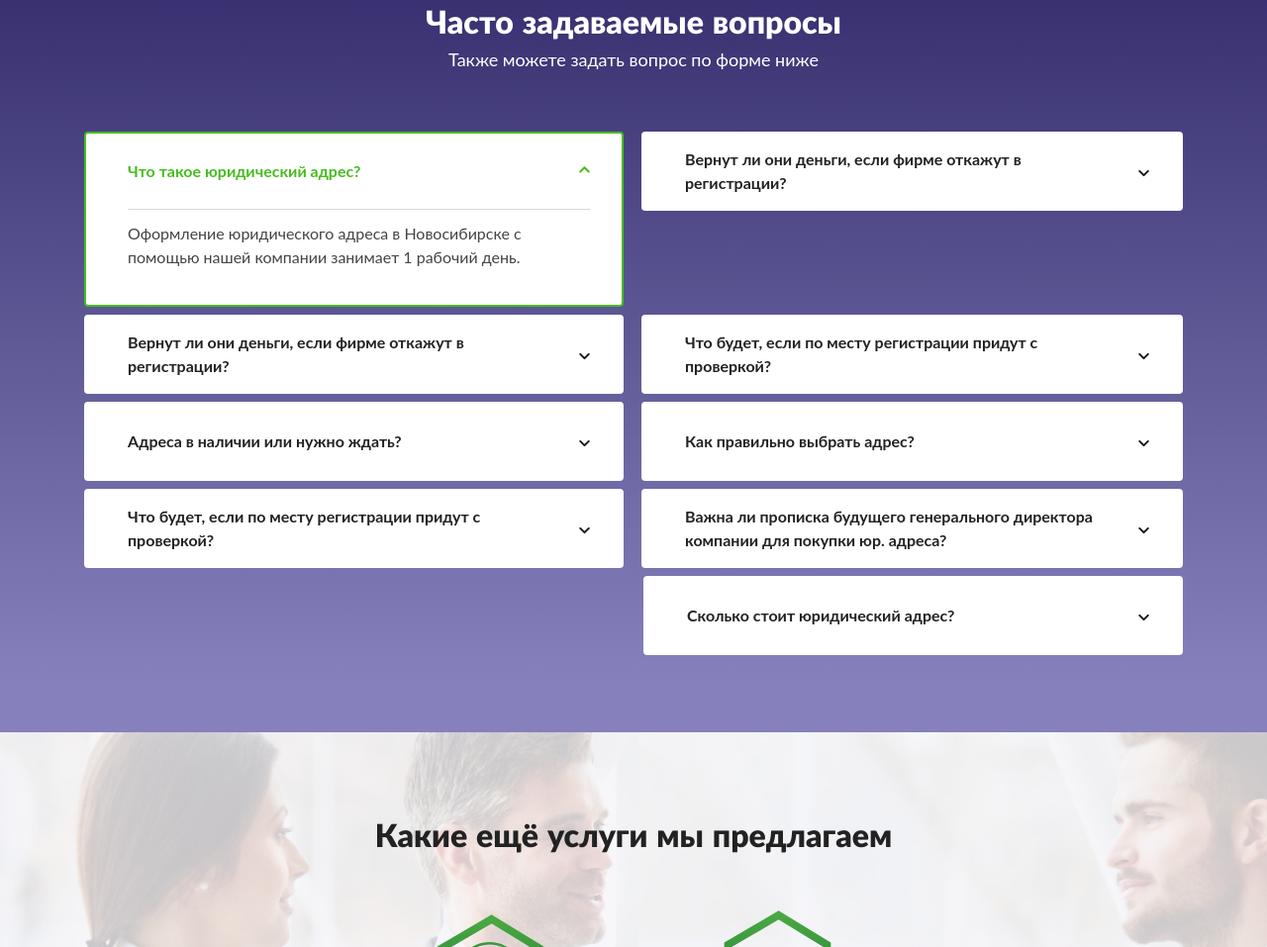
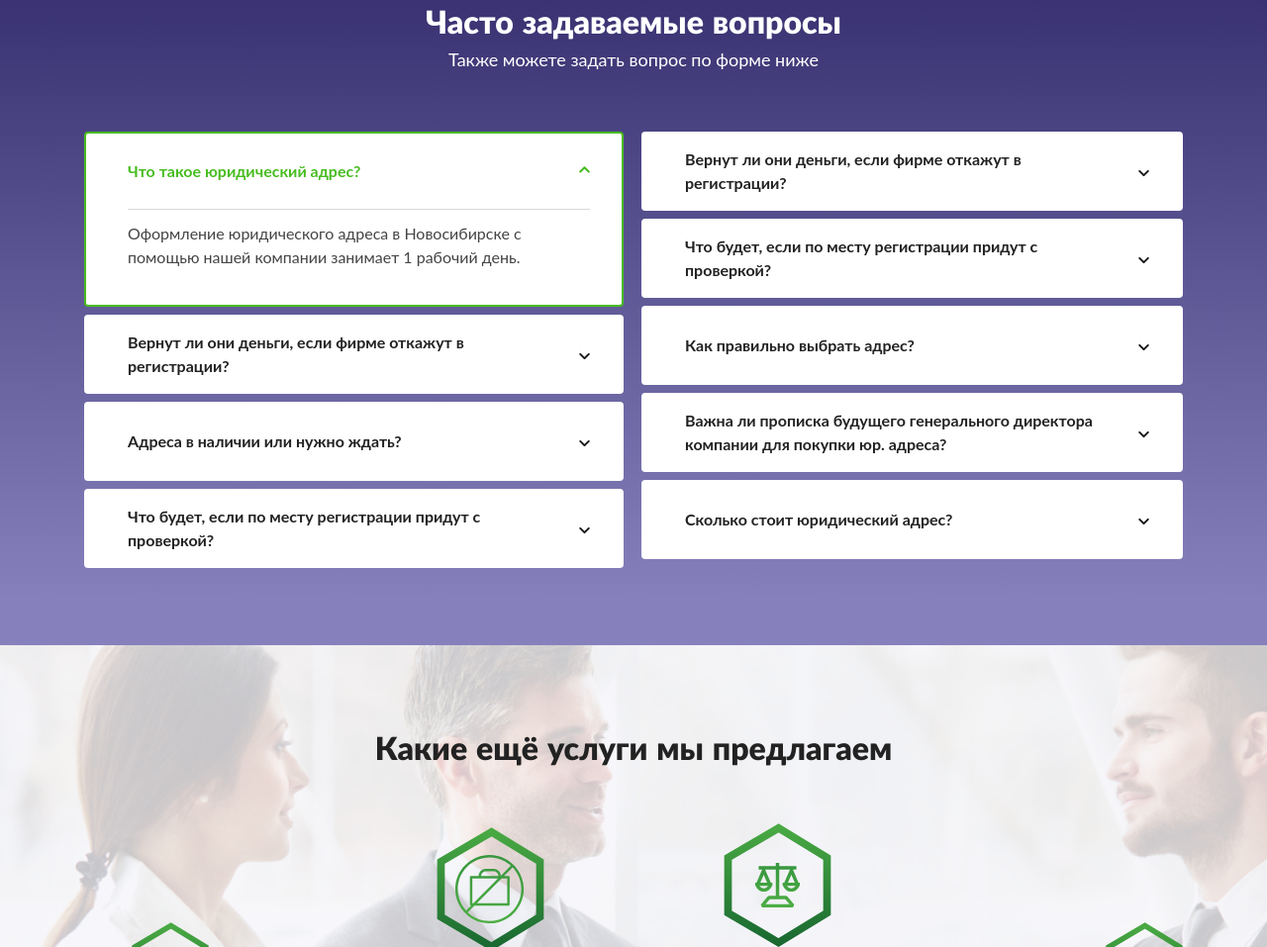
Before and after one commit to Otabek777/Nalogsib, a plain HTML site: page legal.html in a window 1280 px wide. Shown: the part 3653-4610 px from the top of the page at 99% size. Drawn offline with Linux system fonts and the light colour scheme; a web font is replaced by a local one.

Commit message:
Revert "ПРАВКИ"
This reverts commit a04fc9fa64ab2f3bd35542422c6de93a467877ef.

```diff
--- a/legal.html
+++ b/legal.html
@@ -448,7 +448,7 @@
                 </div>
                 <p class="questions__text">Также можете задать вопрос по форме ниже</p>
                 <div class="questions__box">
-                    <div class="questions__wrap">
+                    <div class="left">
                         <div class="questions__accordion active">
                             <div class="accordion_btn">
                                 <p class="title">Что такое юридический адрес?</p>
@@ -464,8 +464,6 @@
                                 </div>
                             </div>
                         </div>
-                    </div>
-                    <div class="questions__wrap">
                         <div class="questions__accordion">
                             <div class="accordion_btn">
                                 <p class="title">Вернут ли они деньги, если фирме откажут в регистрации?</p>
@@ -481,11 +479,9 @@
                                 </div>
                             </div>
                         </div>
-                    </div>
-                    <div class="questions__wrap">
                         <div class="questions__accordion">
                             <div class="accordion_btn">
-                                <p class="title">Вернут ли они деньги, если фирме откажут в регистрации?</p>
+                                <p class="title">Адреса в наличии или нужно ждать?</p>
                                 <div class="down">
                                     <svg xmlns="http://www.w3.org/2000/svg" width="11" height="8" viewBox="0 0 11 8" fill="none">
                                         <path d="M10.5 1.17C10.3126 0.983753 10.0592 0.879211 9.795 0.879211C9.53082 0.879211 9.27736 0.983753 9.09 1.17L5.5 4.71L1.96 1.17C1.77264 0.983753 1.51919 0.879211 1.255 0.879211C0.990816 0.879211 0.737365 0.983753 0.550002 1.17C0.456274 1.26297 0.381879 1.37357 0.33111 1.49543C0.280342 1.61729 0.254204 1.74799 0.254204 1.88C0.254204 2.01202 0.280342 2.14272 0.33111 2.26458C0.381879 2.38644 0.456274 2.49704 0.550002 2.59L4.79 6.83C4.88297 6.92373 4.99357 6.99813 5.11543 7.04889C5.23728 7.09966 5.36799 7.1258 5.5 7.1258C5.63201 7.1258 5.76272 7.09966 5.88458 7.04889C6.00644 6.99813 6.11704 6.92373 6.21 6.83L10.5 2.59C10.5937 2.49704 10.6681 2.38644 10.7189 2.26458C10.7697 2.14272 10.7958 2.01202 10.7958 1.88C10.7958 1.74799 10.7697 1.61729 10.7189 1.49543C10.6681 1.37357 10.5937 1.26297 10.5 1.17Z" fill="#181818"/>
@@ -498,8 +494,6 @@
                                 </div>
                             </div>
                         </div>
-                    </div>
-                    <div class="questions__wrap">
                         <div class="questions__accordion">
                             <div class="accordion_btn">
                                 <p class="title">Что будет, если по месту регистрации придут с проверкой?</p>
@@ -516,10 +510,10 @@
                             </div>
                         </div>
                     </div>
-                    <div class="questions__wrap">
+                    <div class="right">
                         <div class="questions__accordion">
                             <div class="accordion_btn">
-                                <p class="title">Адреса в наличии или нужно ждать?</p>
+                                <p class="title">Вернут ли они деньги, если фирме откажут в регистрации?</p>
                                 <div class="down">
                                     <svg xmlns="http://www.w3.org/2000/svg" width="11" height="8" viewBox="0 0 11 8" fill="none">
                                         <path d="M10.5 1.17C10.3126 0.983753 10.0592 0.879211 9.795 0.879211C9.53082 0.879211 9.27736 0.983753 9.09 1.17L5.5 4.71L1.96 1.17C1.77264 0.983753 1.51919 0.879211 1.255 0.879211C0.990816 0.879211 0.737365 0.983753 0.550002 1.17C0.456274 1.26297 0.381879 1.37357 0.33111 1.49543C0.280342 1.61729 0.254204 1.74799 0.254204 1.88C0.254204 2.01202 0.280342 2.14272 0.33111 2.26458C0.381879 2.38644 0.456274 2.49704 0.550002 2.59L4.79 6.83C4.88297 6.92373 4.99357 6.99813 5.11543 7.04889C5.23728 7.09966 5.36799 7.1258 5.5 7.1258C5.63201 7.1258 5.76272 7.09966 5.88458 7.04889C6.00644 6.99813 6.11704 6.92373 6.21 6.83L10.5 2.59C10.5937 2.49704 10.6681 2.38644 10.7189 2.26458C10.7697 2.14272 10.7958 2.01202 10.7958 1.88C10.7958 1.74799 10.7697 1.61729 10.7189 1.49543C10.6681 1.37357 10.5937 1.26297 10.5 1.17Z" fill="#181818"/>
@@ -532,8 +526,21 @@
                                 </div>
                             </div>
                         </div>
-                    </div>
-                    <div class="questions__wrap">
+                        <div class="questions__accordion">
+                            <div class="accordion_btn">
+                                <p class="title">Что будет, если по месту регистрации придут с проверкой?</p>
+                                <div class="down">
+                                    <svg xmlns="http://www.w3.org/2000/svg" width="11" height="8" viewBox="0 0 11 8" fill="none">
+                                        <path d="M10.5 1.17C10.3126 0.983753 10.0592 0.879211 9.795 0.879211C9.53082 0.879211 9.27736 0.983753 9.09 1.17L5.5 4.71L1.96 1.17C1.77264 0.983753 1.51919 0.879211 1.255 0.879211C0.990816 0.879211 0.737365 0.983753 0.550002 1.17C0.456274 1.26297 0.381879 1.37357 0.33111 1.49543C0.280342 1.61729 0.254204 1.74799 0.254204 1.88C0.254204 2.01202 0.280342 2.14272 0.33111 2.26458C0.381879 2.38644 0.456274 2.49704 0.550002 2.59L4.79 6.83C4.88297 6.92373 4.99357 6.99813 5.11543 7.04889C5.23728 7.09966 5.36799 7.1258 5.5 7.1258C5.63201 7.1258 5.76272 7.09966 5.88458 7.04889C6.00644 6.99813 6.11704 6.92373 6.21 6.83L10.5 2.59C10.5937 2.49704 10.6681 2.38644 10.7189 2.26458C10.7697 2.14272 10.7958 2.01202 10.7958 1.88C10.7958 1.74799 10.7697 1.61729 10.7189 1.49543C10.6681 1.37357 10.5937 1.26297 10.5 1.17Z" fill="#181818"/>
+                                    </svg>
+                                </div>
+                            </div>
+                            <div class="accordion_block">
+                                <div class="wrap">
+                                    <p class="text">Оформление юридического адреса в Новосибирске с помощью нашей компании занимает 1 рабочий день.</p>
+                                </div>
+                            </div>
+                        </div>
                         <div class="questions__accordion">
                             <div class="accordion_btn">
                                 <p class="title">Как правильно выбрать адрес?</p>
@@ -549,25 +556,6 @@
                                 </div>
                             </div>
                         </div>
-                    </div>
-                    <div class="questions__wrap">
-                        <div class="questions__accordion">
-                            <div class="accordion_btn">
-                                <p class="title">Что будет, если по месту регистрации придут с проверкой?</p>
-                                <div class="down">
-                                    <svg xmlns="http://www.w3.org/2000/svg" width="11" height="8" viewBox="0 0 11 8" fill="none">
-                                        <path d="M10.5 1.17C10.3126 0.983753 10.0592 0.879211 9.795 0.879211C9.53082 0.879211 9.27736 0.983753 9.09 1.17L5.5 4.71L1.96 1.17C1.77264 0.983753 1.51919 0.879211 1.255 0.879211C0.990816 0.879211 0.737365 0.983753 0.550002 1.17C0.456274 1.26297 0.381879 1.37357 0.33111 1.49543C0.280342 1.61729 0.254204 1.74799 0.254204 1.88C0.254204 2.01202 0.280342 2.14272 0.33111 2.26458C0.381879 2.38644 0.456274 2.49704 0.550002 2.59L4.79 6.83C4.88297 6.92373 4.99357 6.99813 5.11543 7.04889C5.23728 7.09966 5.36799 7.1258 5.5 7.1258C5.63201 7.1258 5.76272 7.09966 5.88458 7.04889C6.00644 6.99813 6.11704 6.92373 6.21 6.83L10.5 2.59C10.5937 2.49704 10.6681 2.38644 10.7189 2.26458C10.7697 2.14272 10.7958 2.01202 10.7958 1.88C10.7958 1.74799 10.7697 1.61729 10.7189 1.49543C10.6681 1.37357 10.5937 1.26297 10.5 1.17Z" fill="#181818"/>
-                                    </svg>
-                                </div>
-                            </div>
-                            <div class="accordion_block">
-                                <div class="wrap">
-                                    <p class="text">Оформление юридического адреса в Новосибирске с помощью нашей компании занимает 1 рабочий день.</p>
-                                </div>
-                            </div>
-                        </div>
-                    </div>
-                    <div class="questions__wrap">
                         <div class="questions__accordion">
                             <div class="accordion_btn">
                                 <p class="title">Важна ли прописка будущего генерального директора компании для покупки юр. адреса?</p>
@@ -583,8 +571,6 @@
                                 </div>
                             </div>
                         </div>
-                    </div>
-                    <div class="questions__wrap">
                         <div class="questions__accordion">
                             <div class="accordion_btn">
                                 <p class="title">Сколько стоит юридический адрес?</p>
--- a/scss/style.scss
+++ b/scss/style.scss
@@ -1056,25 +1056,25 @@ ul, ol {
 .questions__box {
     margin-top: 62px;
     display: flex;
-    flex-wrap: wrap;
     justify-content: space-between;
-}
-.questions__wrap {
-    width: 545px;
+    .left {
+        width: 545px;
+        .questions__accordion:nth-child(1) {
+            .accordion_btn {
+                height: 67px;
+            }
+        }
+    }
+    .right {
+        width: 547px;
+    }
 }
 .questions__accordion {
-    width: 100%;
     background: #FFFFFF;
     border-radius: 4px;
     margin-bottom: 8px;
     border: 2px solid transparent;
     transition: all .2s ease;
-}
-.questions__wrap:nth-child(2n) {
-    width: 547px;
-}
-.questions__wrap:last-child {
-    margin-left: auto;
 }
 .questions__accordion:hover {
     border: 2px solid #47BC1F;
@@ -2743,10 +2743,4 @@ ul, ol {
         left: 16px;
         right: 27px;
     }
-    .questions__wrap {
-        width: 100%;
-    }
-    .questions__wrap:nth-child(2n) {
-        width: 100%;
-    }
-}
+}
```
Also changed, not shown: css/style.css.
